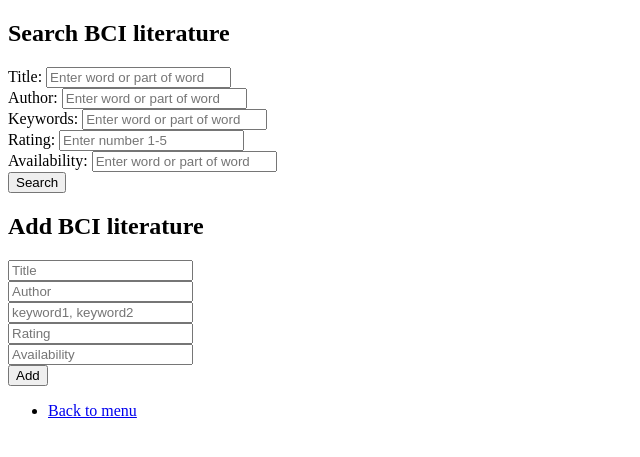
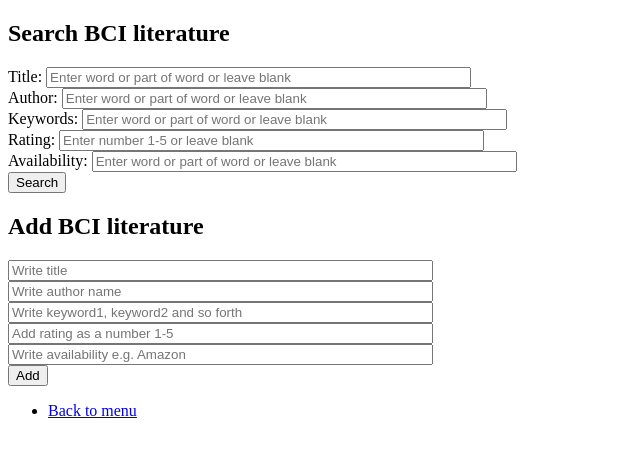
Before and after one commit to PlatinumFoxTail/Databases-WebProgramming_Hobbyapp, a Flask app: page /literature in a window 1280 px wide. Shown: the top 457 px of the page, without its empty margins (0-640 px from the left). Run offline with Flask 3, Linux system fonts and the light colour scheme.

Commit message:
Stilistic of literature and stakeholder pages

```diff
--- a/templates/literature.html
+++ b/templates/literature.html
@@ -8,23 +8,23 @@
     <h2>Search BCI literature</h2>
     <form method="POST" action="/searchbooks">
         <label for="title">Title:</label>
-        <input type="text" id="title" name="title" placeholder="Enter word or part of word">
+        <input type="text" id="title" name="title" placeholder="Enter word or part of word or leave blank" size="50">
         <br>
 
         <label for="author">Author:</label>
-        <input type="text" id="author" name="author" placeholder="Enter word or part of word">
+        <input type="text" id="author" name="author" placeholder="Enter word or part of word or leave blank" size="50">
         <br>
 
         <label for="keywords">Keywords:</label>
-        <input type="text" id="keywords" name="keywords" placeholder="Enter word or part of word">
+        <input type="text" id="keywords" name="keywords" placeholder="Enter word or part of word or leave blank" size="50">
         <br>
 
         <label for="rating">Rating:</label>
-        <input type="text" id="rating" name="rating" placeholder="Enter number 1-5">
+        <input type="text" id="rating" name="rating" placeholder="Enter number 1-5 or leave blank" size="50">
         <br>
 
         <label for="availability">Availability:</label>
-        <input type="text" id="availability" name="availability"  placeholder="Enter word or part of word">
+        <input type="text" id="availability" name="availability"  placeholder="Enter word or part of word or leave blank" size="50">
         <br>
 
         <button type="submit">Search</button>
@@ -34,11 +34,11 @@
     <!-- Add Literature Form -->
     <form method="POST" action="/literature">
         <h2>Add BCI literature</h2>
-        <input type="text" name="title" placeholder="Title" required><br>
-        <input type="text" name="author" placeholder="Author" required><br>
-        <input type="text" name="keywords" placeholder="keyword1, keyword2" required><br>
-        <input type="text" name="rating" placeholder="Rating" required><br>
-        <input type="text" name="availability" placeholder="Availability" required><br>
+        <input type="text" name="title" placeholder="Write title"  required size="50"><br>
+        <input type="text" name="author" placeholder="Write author name" required size="50"><br>
+        <input type="text" name="keywords" placeholder="Write keyword1, keyword2 and so forth" required size="50"><br>
+        <input type="text" name="rating" placeholder="Add rating as a number 1-5" required size="50"><br>
+        <input type="text" name="availability" placeholder="Write availability e.g. Amazon" required size="50"><br>
         <button type="submit">Add</button>
         <input type="hidden" name="csrf_token" value="{{ session.csrf_token }}">
     </form>
```
Also changed, not shown: templates/stakeholders.html (+8 -8 lines).
